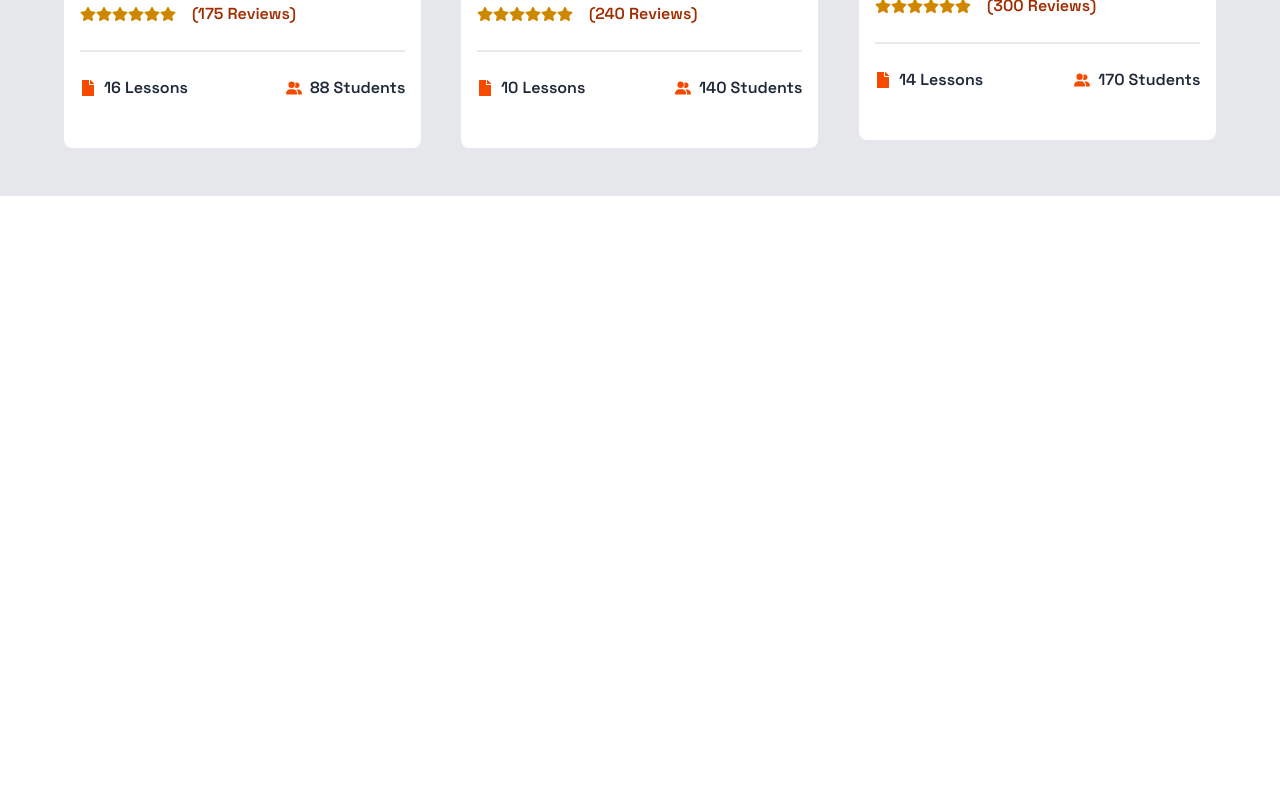
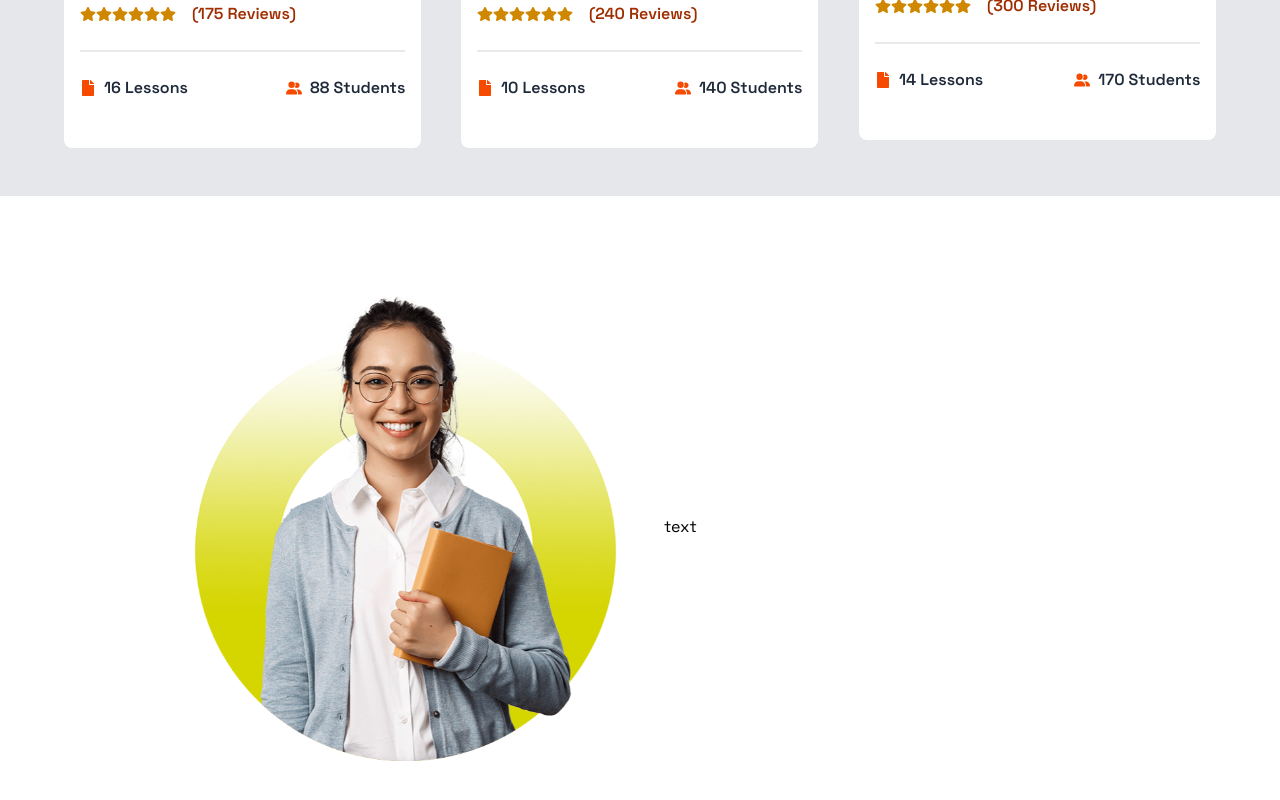
Before and after one commit to Gospellinx/Successway-digital, a Next.js app: page / in a window 1280 px wide. Shown: the part 2980-3780 px from the top of the page. Before the commit the page ends 3176 px from the top, so only its background shows below. Built offline with nearby package versions, Linux system fonts and the light colour scheme.

Commit message:
Feature Section setup

```diff
--- /dev/null
+++ b/components/Home/Feature/Feature.tsx
@@ -0,0 +1,23 @@
+"use client";
+
+import Image from 'next/image'
+import React from 'react'
+import Tilt from 'react-parallax-tilt'
+
+const Feature = () => {
+  return (
+    <div className='pt-16 pb-16'>
+      <div className='mt-8 grid grid-cols-1 xl:grid-cols-2 items-center gap-12 w-[90%] mx-auto'>
+        {/* Image */}
+        <Tilt>
+            <div>
+                <Image src="/images/f.png" alt='image' width={1000} height={1000} />
+            </div>
+        </Tilt>
+        <div>text</div>
+      </div>
+    </div>
+  )
+}
+
+export default Feature
--- a/components/Home/Home.tsx
+++ b/components/Home/Home.tsx
@@ -2,6 +2,7 @@ import React from 'react'
 import Hero from './Hero/Hero'
 import About from './About/About'
 import Courses from './Course/Courses'
+import Feature from './Feature/Feature'
 
 const Home = () => {
   return (
@@ -9,6 +10,7 @@ const Home = () => {
       <Hero/>
       <About/>
       <Courses/>
+      <Feature/>
     </div>
   )
 }
```
